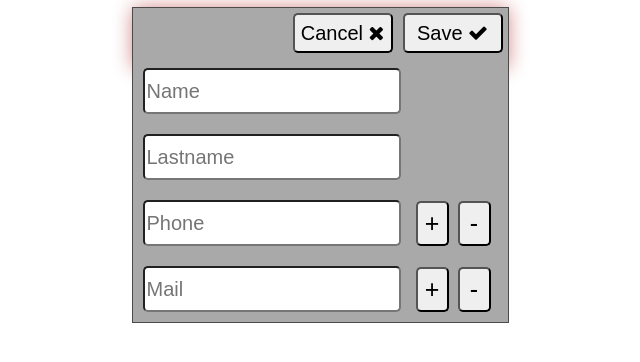
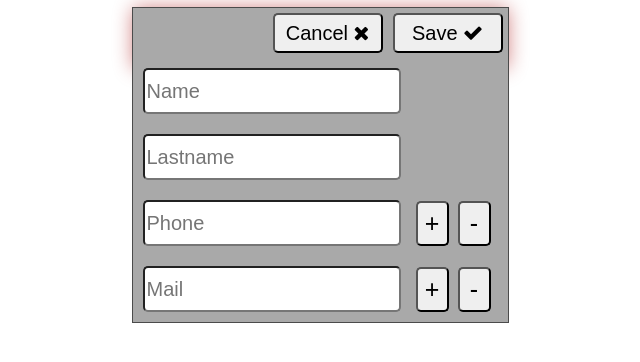
Before and after one commit to GorillaEnergy/js2, a plain HTML site: page index.html in a window 1280 px wide. Both pictures are taken after a click on the button 785 px from the left and 38 px from the top of the page. Shown: the whole page, without its empty margins (320-960 px from the left). Drawn offline with Linux system fonts and the light colour scheme.

Commit message:
Update style.css

```diff
--- a/css/style.css
+++ b/css/style.css
@@ -103,7 +103,7 @@
     float: left;
 }
 .close {
-    width: 100px;
+    width: 110px;
     height: 40px;
     border-radius: 5px;
     font-size: 20px;
@@ -111,7 +111,7 @@
     float: right;
 }
 .save {
-    width: 100px;
+    width: 110px;
     height: 40px;
     border-radius: 5px;
     font-size: 20px;
```
